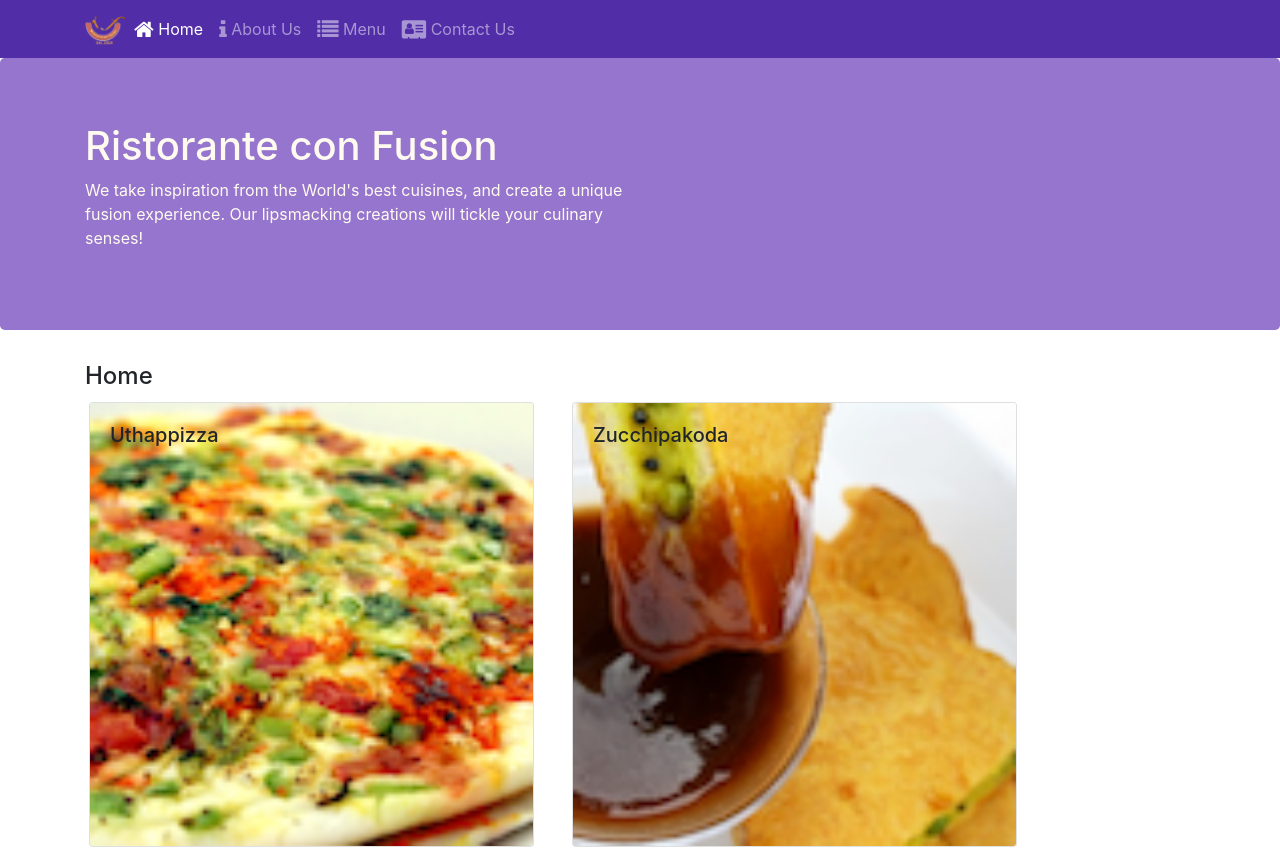
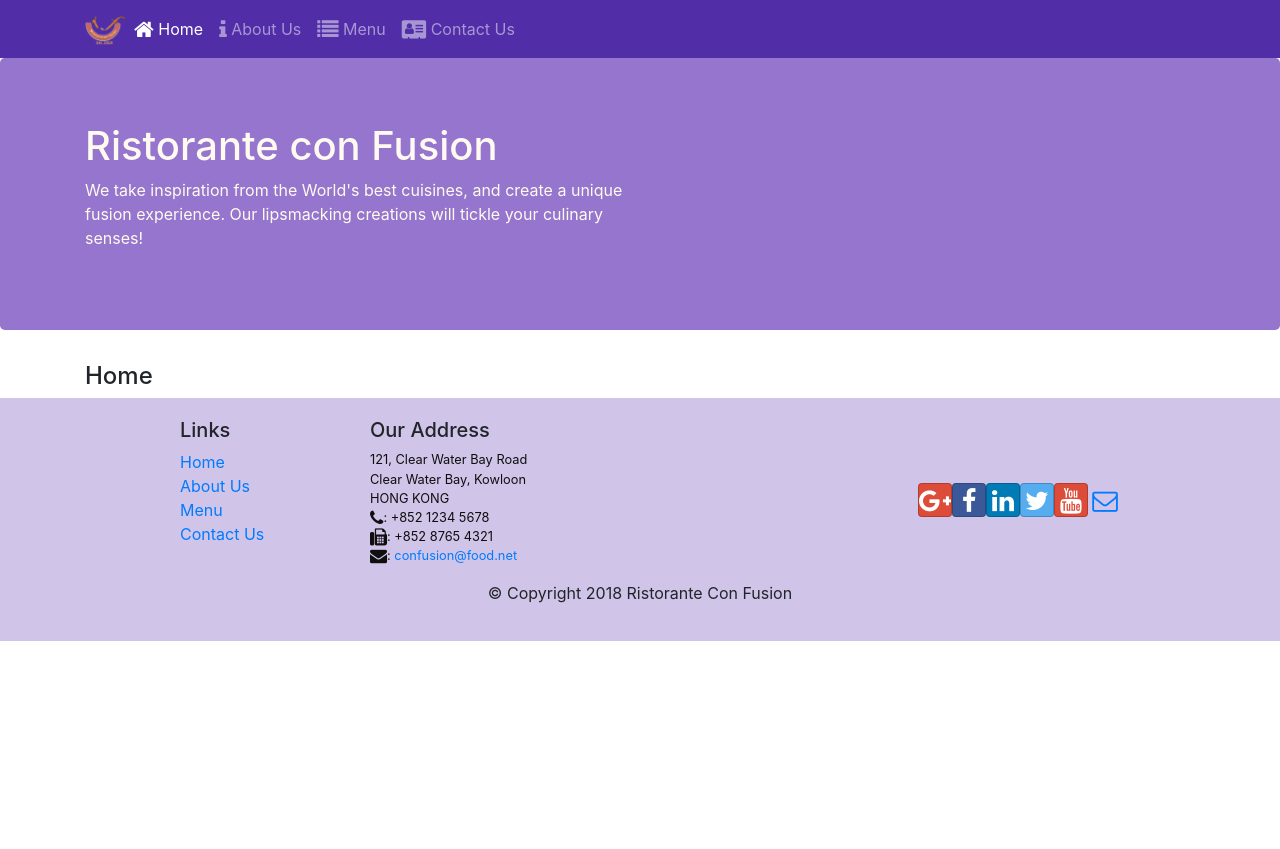
Before and after one commit to youup99/Full-Stack-Web-Development, a React (Create React App) app in the folder Front-End-Web-Development-With-React/confusion/: page /home in a window 1280 px wide. Shown: the top 849 px of the page. After the commit the page ends 800 px from the top, so only its background shows below. Built offline with nearby package versions, Linux system fonts and the light colour scheme.

Commit message:
React Router

```diff
--- a/Front-End-Web-Development-With-React/confusion/src/components/MainComponent.js
+++ b/Front-End-Web-Development-With-React/confusion/src/components/MainComponent.js
@@ -32,21 +32,10 @@ class Main extends Component {
           <Route
             exact
             path="/menu"
-            // component={() => <Menu dishes={this.state.dishes} />}
+            component={() => <Menu dishes={this.state.dishes} />}
           />
           <Redirect to="/home" />
         </Switch>
-        <Menu
-          dishes={this.state.dishes}
-          onClick={(dishId) => this.onDishSelect(dishId)}
-        />
-        <DishDetail
-          dish={
-            this.state.dishes.filter(
-              (dish) => dish.id === this.state.selectedDish
-            )[0]
-          }
-        />
         <Footer />
       </div>
     );
```
